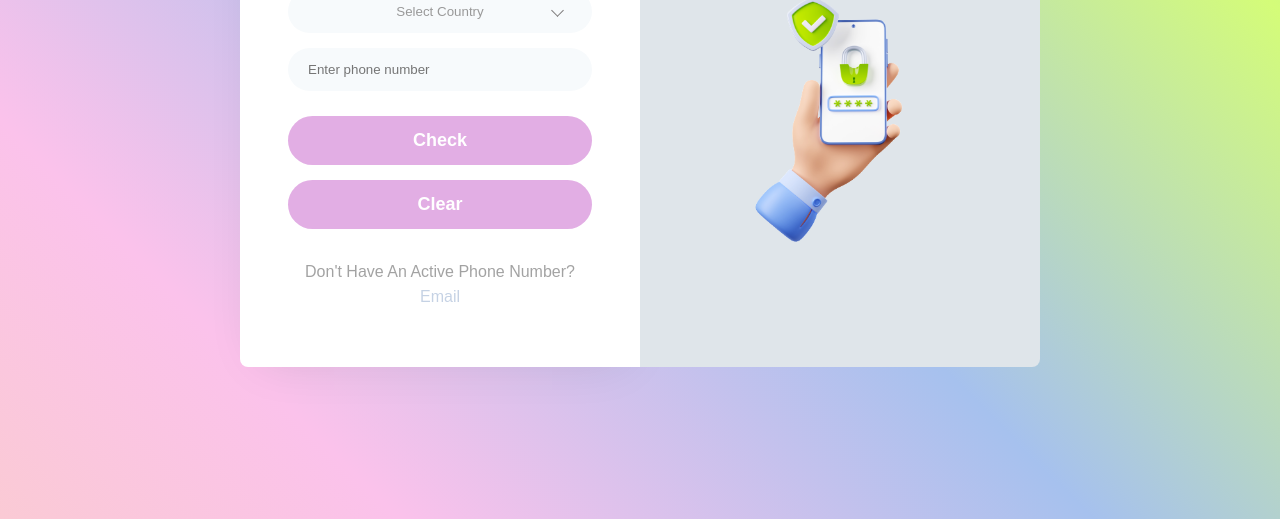
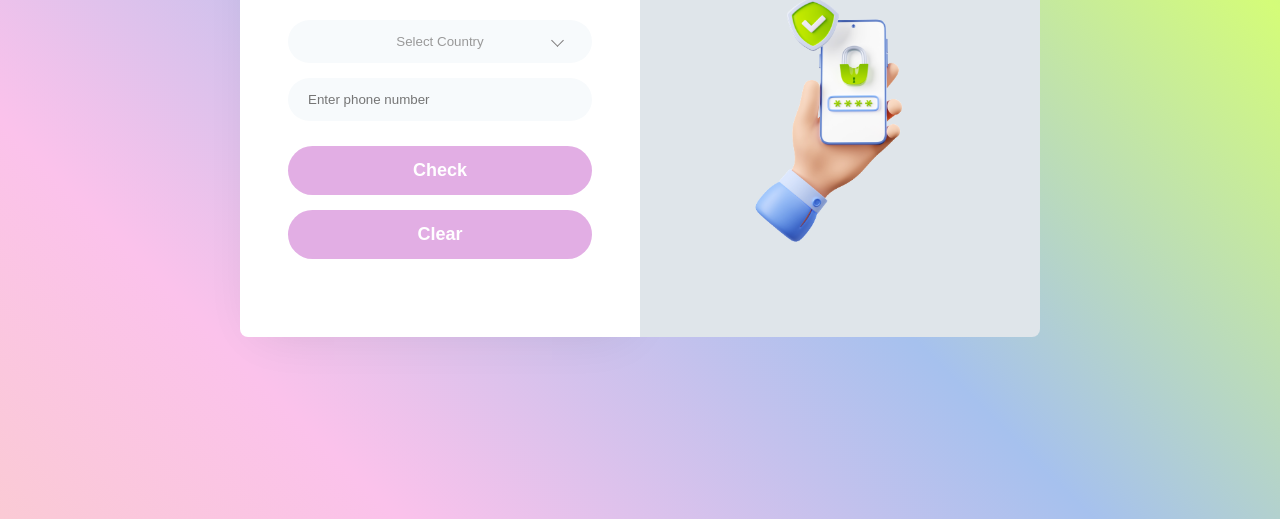
Before and after one commit to ZohalMirkhel/Telephone-Number-Validator, a plain HTML site: page index.html in a window 1280 px wide. Shown: the part 281-800 px from the top of the page. Drawn offline with nearby package versions, Linux system fonts and the light colour scheme.

Commit message:
Removed the p tag and its style.

```diff
--- a/index.html
+++ b/index.html
@@ -226,7 +226,6 @@
               <button type="submit" id="check-btn">Check</button>
               <button type="button" id="clear-btn">Clear</button>
             </form>
-            <p class="account">Don't Have An Active Phone Number?<a href="#">Email</a></p>
             <div id="results-div"></div>
           </div>
           <div class="form-img">
--- a/style.css
+++ b/style.css
@@ -85,14 +85,6 @@
 
 .form-img img{
   max-width: 100%;
-}
-
-p{
-  color: #666;
-  font-size: 16px;
-  line-height: 25px;
-  opacity: 0.6;
-  text-align: center;
 }
 
 .btn,
@@ -207,14 +199,6 @@ a{
   cursor: pointer;
 }
 
-p.account a{
-  color: rgb(160,181,211);
-}
-
-p.account a:hover{
- text-decoration: underline;
-}
-
 option {
   margin: 30px;
 }
```
